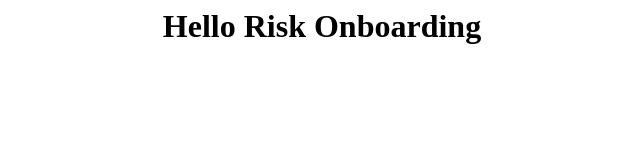
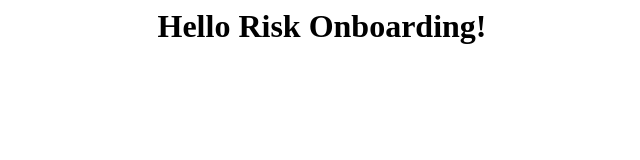
Before and after one commit to chunkiat82/nodeapp, a website: page index.html in a window 1280 px wide. Shown: the whole page, without its empty margins (318-958 px from the left). Drawn offline with Linux system fonts and the light colour scheme.

Commit message:
Update index.html

```diff
--- a/index.html
+++ b/index.html
@@ -1 +1 @@
-<center><h1>Hello Risk Onboarding</h1></center>
+<center><h1>Hello Risk Onboarding!</h1></center>
```
